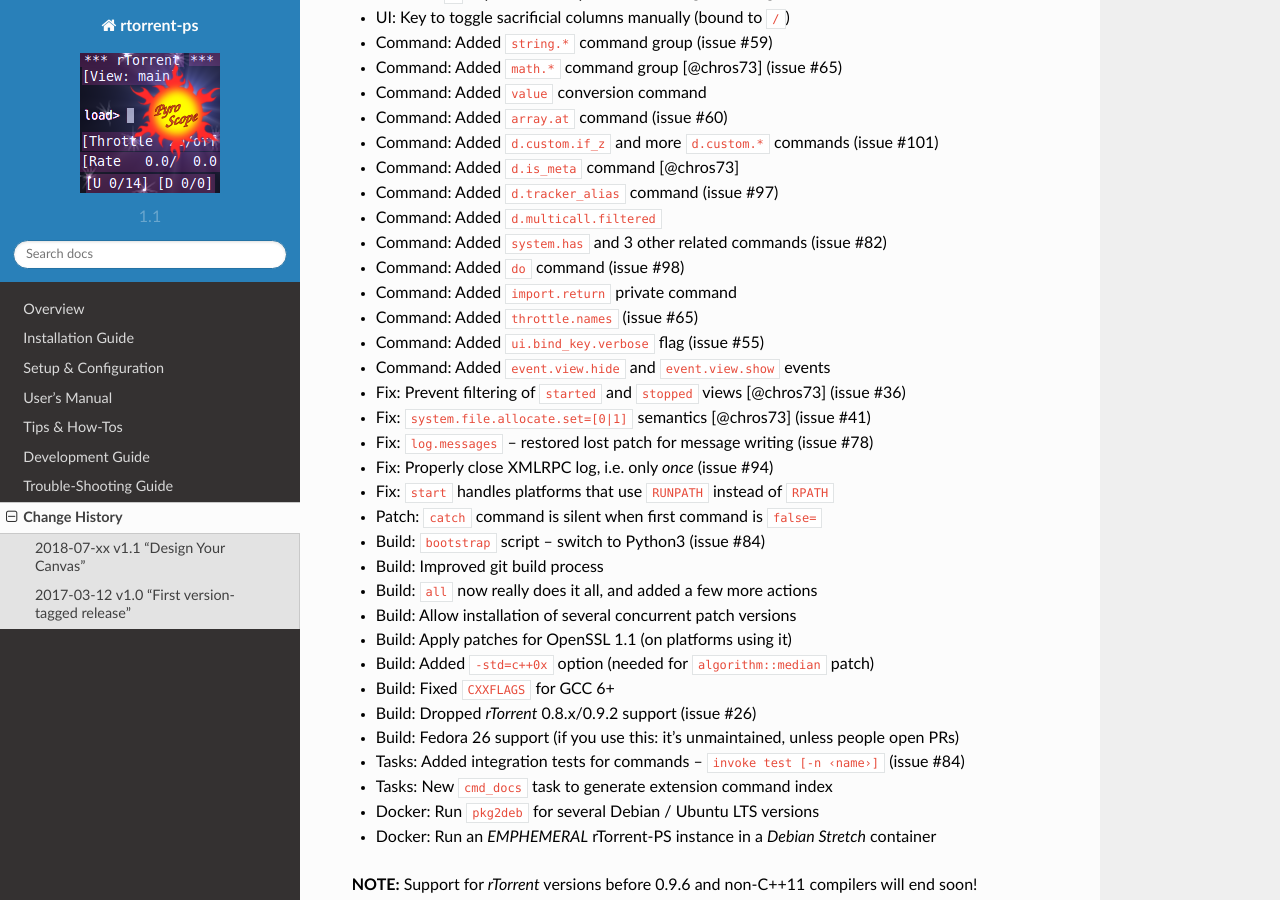
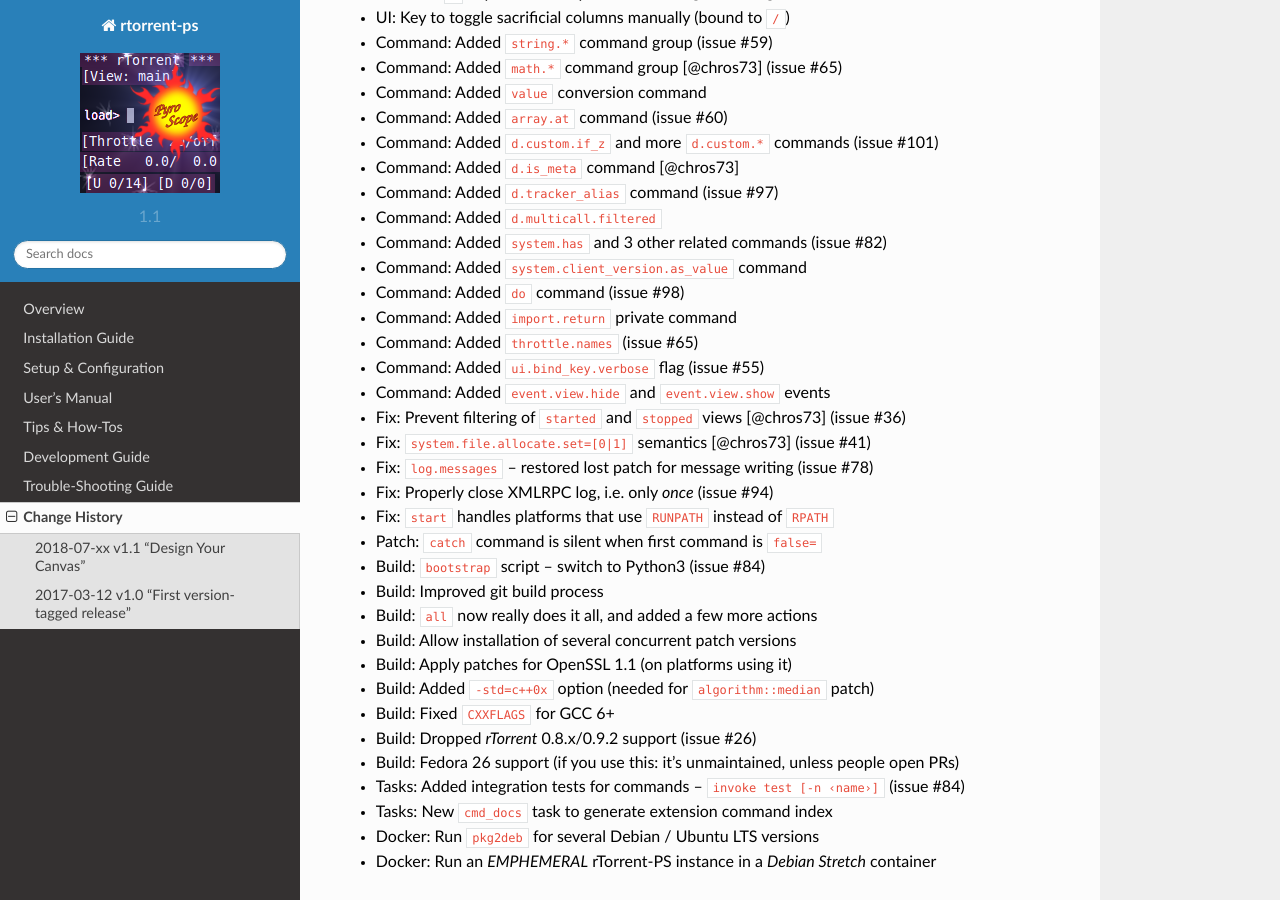
Before and after one commit to pyroscope/rtorrent-ps, a Sphinx documentation site: the page built from docs/CHANGES.rst, in a window 1280 px wide and 900 px high, scrolled down 807 px. Built offline with Sphinx 7.4.7 and the Read the Docs theme 2.0.0, drawn with Linux system fonts in a browser that asks for light colours.

Commit message:
Add 'system.client_version.as_value' command

```diff
--- a/docs/CHANGES.rst
+++ b/docs/CHANGES.rst
@@ -46,6 +46,7 @@
 -  Command: Added ``d.multicall.filtered``
 -  Command: Added ``system.has`` and 3 other related commands (issue
    #82)
+-  Command: Added ``system.client_version.as_value`` command
 -  Command: Added ``do`` command (issue #98)
 -  Command: Added ``import.return`` private command
 -  Command: Added ``throttle.names`` (issue #65)
--- a/docs/include-commands.rst
+++ b/docs/include-commands.rst
@@ -87,6 +87,7 @@
 .. hlist::
    :columns: 3
 
+   * `system.client_version.as_value`_
    * `system.env`_
    * `system.has`_
    * `system.has.list`_
@@ -94,6 +95,7 @@
    * `system.has.public_methods`_
    * `system.random`_
 
+.. _`system.client_version.as_value`: https://rtorrent-docs.readthedocs.io/en/latest/cmd-ref.html#term-system-client-version-as-value
 .. _`system.env`: https://rtorrent-docs.readthedocs.io/en/latest/cmd-ref.html#term-system-env
 .. _`system.has`: https://rtorrent-docs.readthedocs.io/en/latest/cmd-ref.html#term-system-has
 .. _`system.has.list`: https://rtorrent-docs.readthedocs.io/en/latest/cmd-ref.html#term-system-has-list
```
Also changed, not shown: 1 other file.
